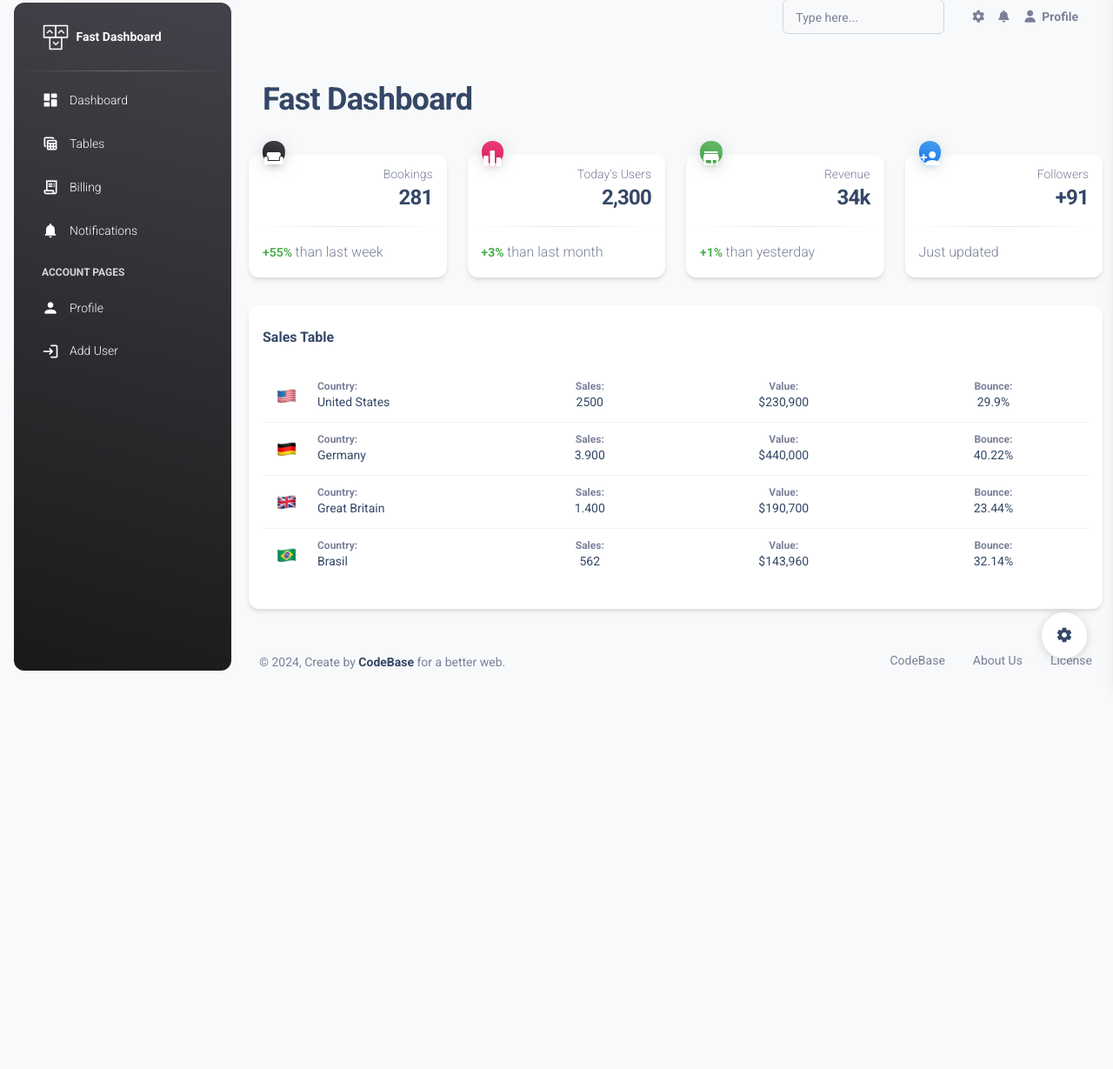
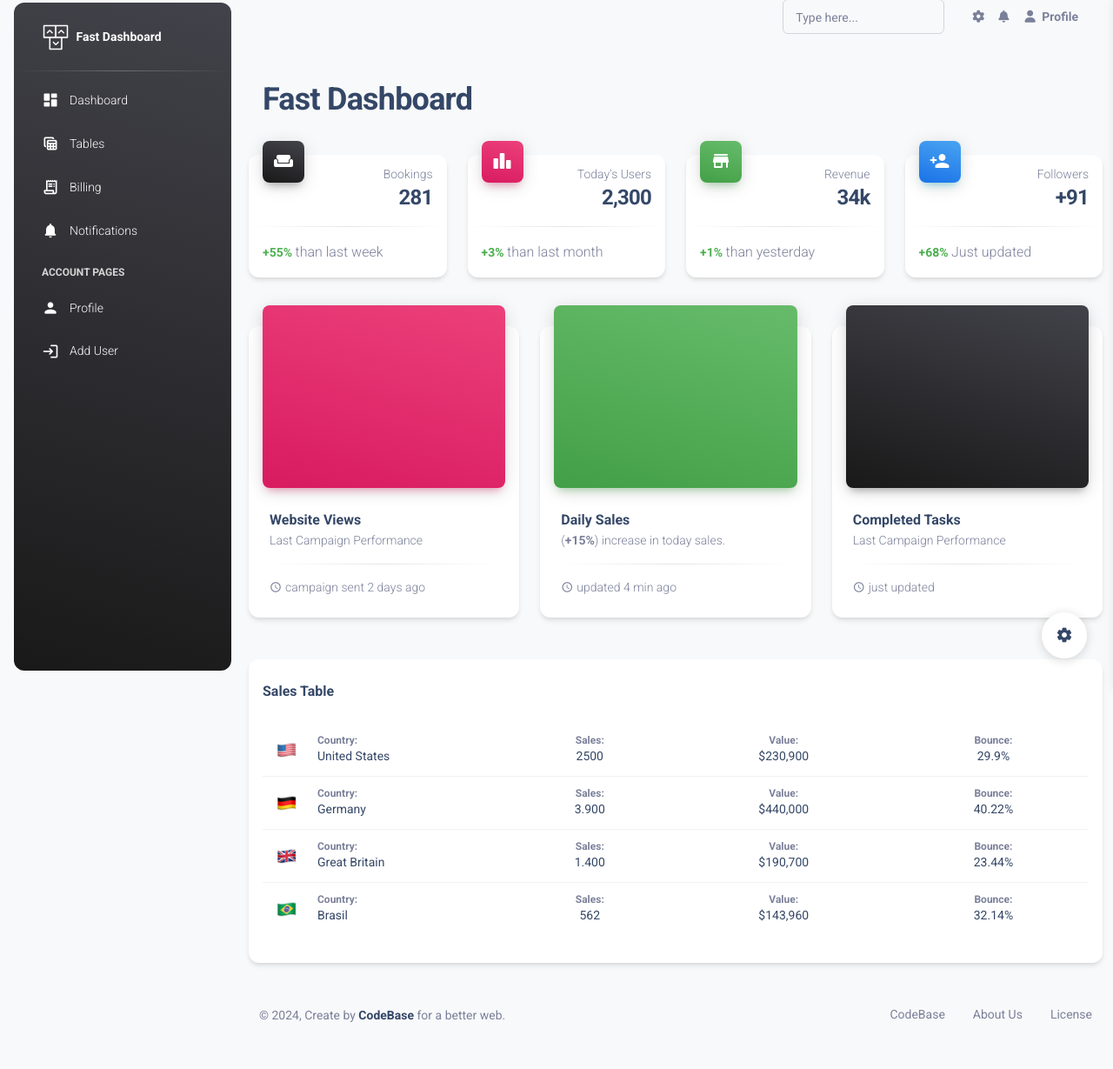
Before and after one commit to abrarhassan7809/dashboard_in_fast, a FastAPI app: template templates/pages/dashboard.html in a window 1280 px wide. Shown: the part 13-1242 px from the top of the page at 87% size. Before the commit the page ends 784 px from the top, so only its background shows below. Run offline with FastAPI, Linux system fonts and the light colour scheme; the template is opened without the code that fills it, so the values that code supplies are empty; some libraries are stand-ins or nearby versions.

Commit message:
update templates

```diff
--- a/main.py
+++ b/main.py
@@ -263,5 +263,28 @@
     return RedirectResponse(url=app.url_path_for('login_api'))
 
 
+# ========billing data=========
+@app.get('/billing/', status_code=status.HTTP_200_OK)
+async def billing_api(request: Request, db: Session = Depends(db_creation.get_db)):
+    is_token = request.cookies.get('token')
+    if is_token:
+        user_exist = db.query(db_models.User).filter(is_token == db_models.User.user_token).first()
+        if user_exist:
+            return templates.TemplateResponse("pages/billing.html", {"request": request, "user_data": user_exist})
+
+    return RedirectResponse(url=app.url_path_for('logout'), status_code=status.HTTP_303_SEE_OTHER)
+
+
+@app.post('/billing/', status_code=status.HTTP_200_OK)
+async def billing_api(request: Request, db: Session = Depends(db_creation.get_db)):
+    is_token = request.cookies.get('token')
+    if is_token:
+        user_exist = db.query(db_models.User).filter(is_token == db_models.User.user_token).first()
+        if user_exist:
+            return templates.TemplateResponse("pages/billing.html", {"request": request, "user_data": user_exist})
+
+    return RedirectResponse(url=app.url_path_for('login_api'))
+
+
 if __name__ == '__main__':
     uvicorn.run('main:app', host='0.0.0.0', port=8000, reload=True)
--- a/templates/pages/dashboard.html
+++ b/templates/pages/dashboard.html
@@ -15,6 +15,22 @@
     <link href="/static/css/nucleo-icons.css" rel="stylesheet" />
     <link href="/static/css/nucleo-svg.css" rel="stylesheet" />
     <title>Fast Dashboard</title>
+
+    <style>
+      .icon-shape {
+          width: 48px;
+          height: 48px;
+          background-position: center;
+          border-radius: 0.5rem;
+      }
+
+      .icon-shape i {
+          color: #fff;
+          opacity: 0.8;
+          top: 11px;
+          position: relative;
+      }
+    </style>
 
   </head>
 
@@ -50,7 +66,7 @@
         </li>
 
         <li class="nav-item">
-          <a class="nav-link text-white " href="">
+          <a class="nav-link text-white " href="/billing/">
               <div class="text-white text-center me-2 d-flex align-items-center justify-content-center">
                 <i class="material-icons opacity-10">receipt_long</i>
               </div>
@@ -314,11 +330,74 @@
                 </div>
                 <hr class="horizontal my-0 dark">
                 <div class="card-footer p-3">
-                  <p class="mb-0 ">Just updated</p>
+                  <p class="mb-0 "><span class="text-success text-sm font-weight-bolder">+68% </span>Just updated</p>
                 </div>
               </div>
             </div>
           </div>
+
+          <div class="row mt-4">
+        <div class="col-lg-4 col-md-6 mt-4 mb-4">
+          <div class="card z-index-2 ">
+            <div class="card-header p-0 position-relative mt-n4 mx-3 z-index-2 bg-transparent">
+              <div class="bg-gradient-primary shadow-primary border-radius-lg py-3 pe-1">
+                <div class="chart">
+                  <canvas id="chart-bars" class="chart-canvas" height="170"></canvas>
+                </div>
+              </div>
+            </div>
+            <div class="card-body">
+              <h6 class="mb-0 ">Website Views</h6>
+              <p class="text-sm ">Last Campaign Performance</p>
+              <hr class="dark horizontal">
+              <div class="d-flex ">
+                <i class="material-icons text-sm my-auto me-1">schedule</i>
+                <p class="mb-0 text-sm"> campaign sent 2 days ago </p>
+              </div>
+            </div>
+          </div>
+        </div>
+        <div class="col-lg-4 col-md-6 mt-4 mb-4">
+          <div class="card z-index-2  ">
+            <div class="card-header p-0 position-relative mt-n4 mx-3 z-index-2 bg-transparent">
+              <div class="bg-gradient-success shadow-success border-radius-lg py-3 pe-1">
+                <div class="chart">
+                  <canvas id="chart-line" class="chart-canvas" height="170"></canvas>
+                </div>
+              </div>
+            </div>
+            <div class="card-body">
+              <h6 class="mb-0 "> Daily Sales </h6>
+              <p class="text-sm "> (<span class="font-weight-bolder">+15%</span>) increase in today sales. </p>
+              <hr class="dark horizontal">
+              <div class="d-flex ">
+                <i class="material-icons text-sm my-auto me-1">schedule</i>
+                <p class="mb-0 text-sm"> updated 4 min ago </p>
+              </div>
+            </div>
+          </div>
+        </div>
+        <div class="col-lg-4 mt-4 mb-3">
+          <div class="card z-index-2 ">
+            <div class="card-header p-0 position-relative mt-n4 mx-3 z-index-2 bg-transparent">
+              <div class="bg-gradient-dark shadow-dark border-radius-lg py-3 pe-1">
+                <div class="chart">
+                  <canvas id="chart-line-tasks" class="chart-canvas" height="170"></canvas>
+                </div>
+              </div>
+            </div>
+            <div class="card-body">
+              <h6 class="mb-0 ">Completed Tasks</h6>
+              <p class="text-sm ">Last Campaign Performance</p>
+              <hr class="dark horizontal">
+              <div class="d-flex ">
+                <i class="material-icons text-sm my-auto me-1">schedule</i>
+                <p class="mb-0 text-sm">just updated</p>
+              </div>
+            </div>
+          </div>
+        </div>
+      </div>
 
           <!-- Product Card View -->
           <div class="row mt-4">
```
Also changed, not shown: templates/pages/billing.html (+39 -27 lines).
